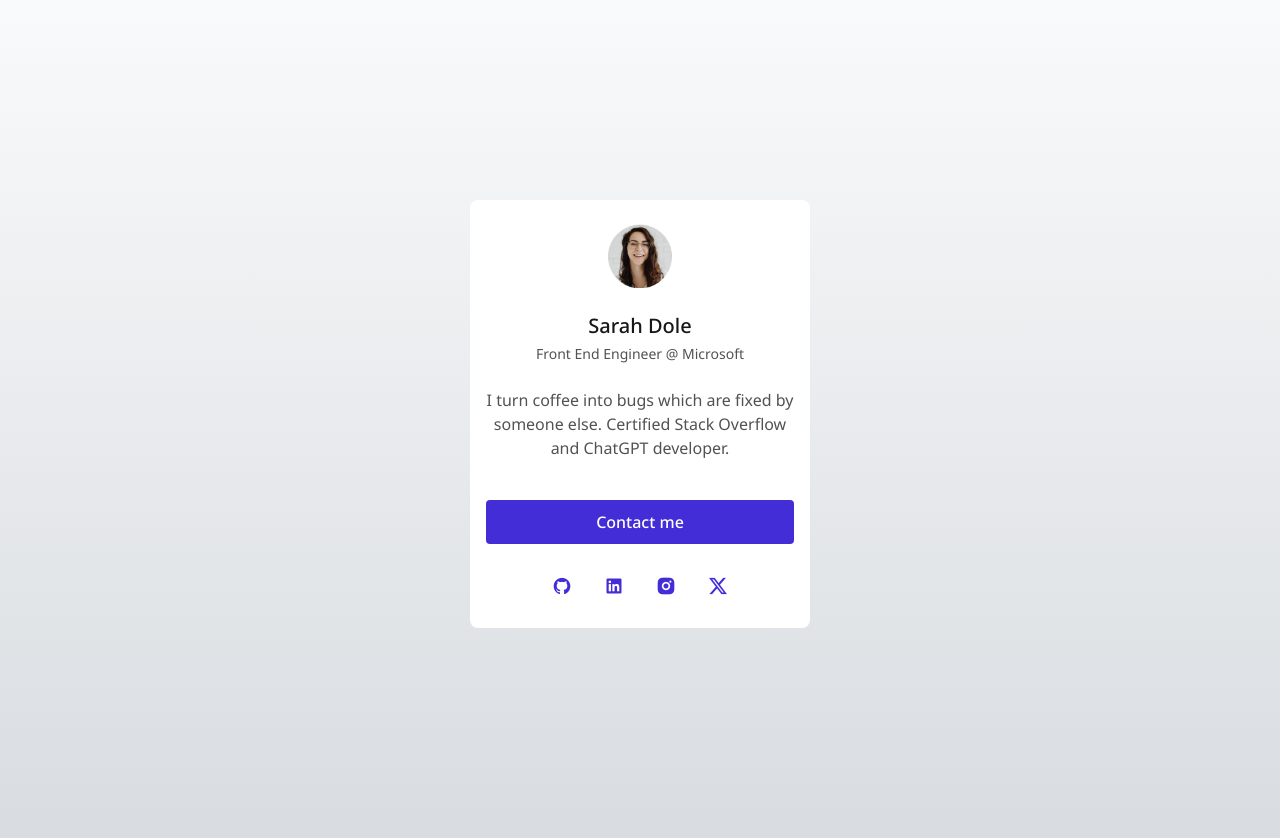
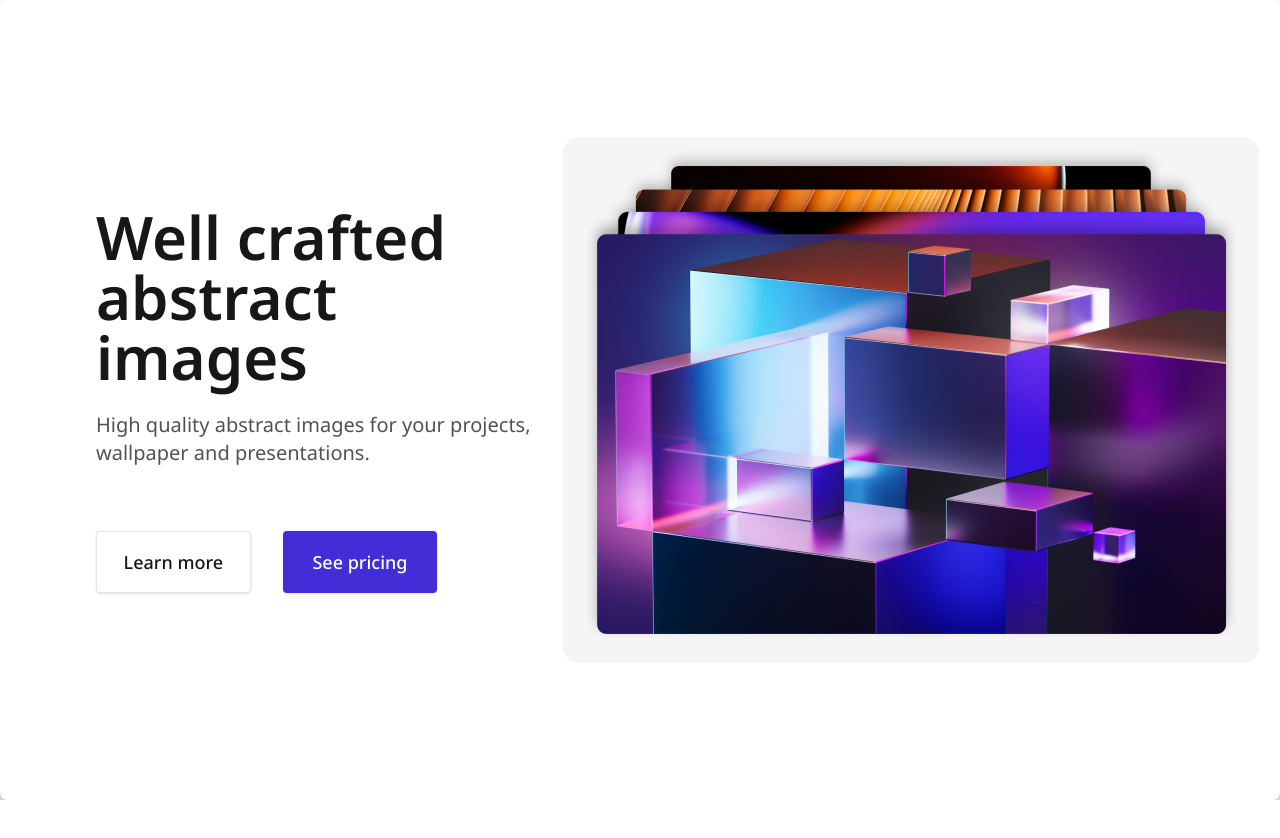
Before and after one commit to Lamphrangmi-Lamin/marketing-website, a React (Vite) app: page / in a window 1280 px wide. Shown: the top 838 px of the page. After the commit the page ends 800 px from the top, so only its background shows below. Built offline with nearby package versions, Linux system fonts and the light colour scheme.

Commit message:
feat: add HeroSection component

```diff
--- a/src/App.jsx
+++ b/src/App.jsx
@@ -4,6 +4,7 @@ import ProfileCard from "./components/ProfileCard/ProfileCard"
 
 import profileImage from "./assets/profile-thumbnail.png"
 import interiorImage from "./assets/spacejoy-YqFz7UMm8qE-unsplash.jpg"
+import HeroSection from "./components/HeroSection/HeroSection"
 
 function App() {
   return (
@@ -12,7 +13,9 @@ function App() {
 
       {/* <BlogCard imageurl={interiorImage} title="Top 5 Living Room Inspirations" badgeText="Interior" description="Curated vibrants colors for your living, make it pop & calm in the same time." /> */}
 
-      <ProfileCard imageurl={profileImage} />
+      {/* <ProfileCard imageurl={profileImage} /> */}
+
+      <HeroSection />
     </div>
   )
 }
--- /dev/null
+++ b/src/components/HeroSection/HeroSection.jsx
@@ -0,0 +1,54 @@
+import heroImage from "../../assets/prism.png"
+
+function HeroSection() {
+    return (
+        <main
+      className="bg-white min-h-screen rounded px-3 grid auto-rows-min grid-cols-4 gap-x-4 py-12 gap-y-12 content-center md:grid-cols-6 md:gap-x-8 md:gap-y-8 md:py-16 md:px-4 md:rounded-md lg:grid-cols-12 lg:p-24 lg:gap-x-8 lg:rounded-lg"
+    >
+      {/* <!-- Left Section Hero Message --> */}
+      <section
+        className="col-span-4 flex flex-col gap-8 md:gap-16 md:col-span-6 lg:col-span-5 lg:self-center"
+      >
+        <div className="flex flex-col gap-4 md:gap-6">
+          <h2
+            className="text-4xl font-semibold text-neutral-900 md:text-5xl lg:text-6xl"
+          >
+            Well crafted abstract images
+          </h2>
+          <p className="text-lg text-neutral-600 md:text-xl">
+            High quality abstract images for your projects, wallpaper and
+            presentations.
+          </p>
+        </div>
+
+        <div
+          className="font-medium grid grid-cols-2 md:grid-cols-6 gap-4 md:text-lg md:gap-8 lg:grid-cols-5"
+        >
+          <button
+            className="text-neutral-900 bg-white py-3 rounded border border-neutral-200 shadow grow md:grow-0 md:py-4 md:px-6 md:col-span-2 lg:col-span-2 hover:bg-neutral-50 focus:outline focus:outline-neutral-200 disabled:bg-neutral-100 disabled:text-neutral-400 disabled:shadow-none disabled:cursor-not-allowed disabled:border-none"
+          >
+            Learn more
+          </button>
+          <button
+            className="text-white bg-indigo-700 py-3 rounded shadow grow md:grow-0 md:py-4 md:px-6 md:col-span-2 lg:col-span-2 hover:bg-indigo-800 focus:outline focus:outline-indigo-200 disabled:bg-neutral-100 disabled:text-neutral-400 disabled:shadow-none disabled:cursor-not-allowed"
+          >
+            See pricing
+          </button>
+        </div>
+      </section>
+
+      {/* <!-- Right Section Hero Image --> */}
+      <section className="col-span-4 md:col-span-6 lg:col-span-7">
+        <div className="min-h-66 min-w-79.75 md:min-h-131.5 md:min-w-176 lg:min-h-131.5 lg:min-w-174">
+          <img
+            src={heroImage}
+            alt=""
+            className="w-full h-full object-cover"
+          />
+        </div>
+      </section>
+    </main>
+    )
+}
+
+export default HeroSection
```
Also changed, not shown: src/assets/prism.png (added).
